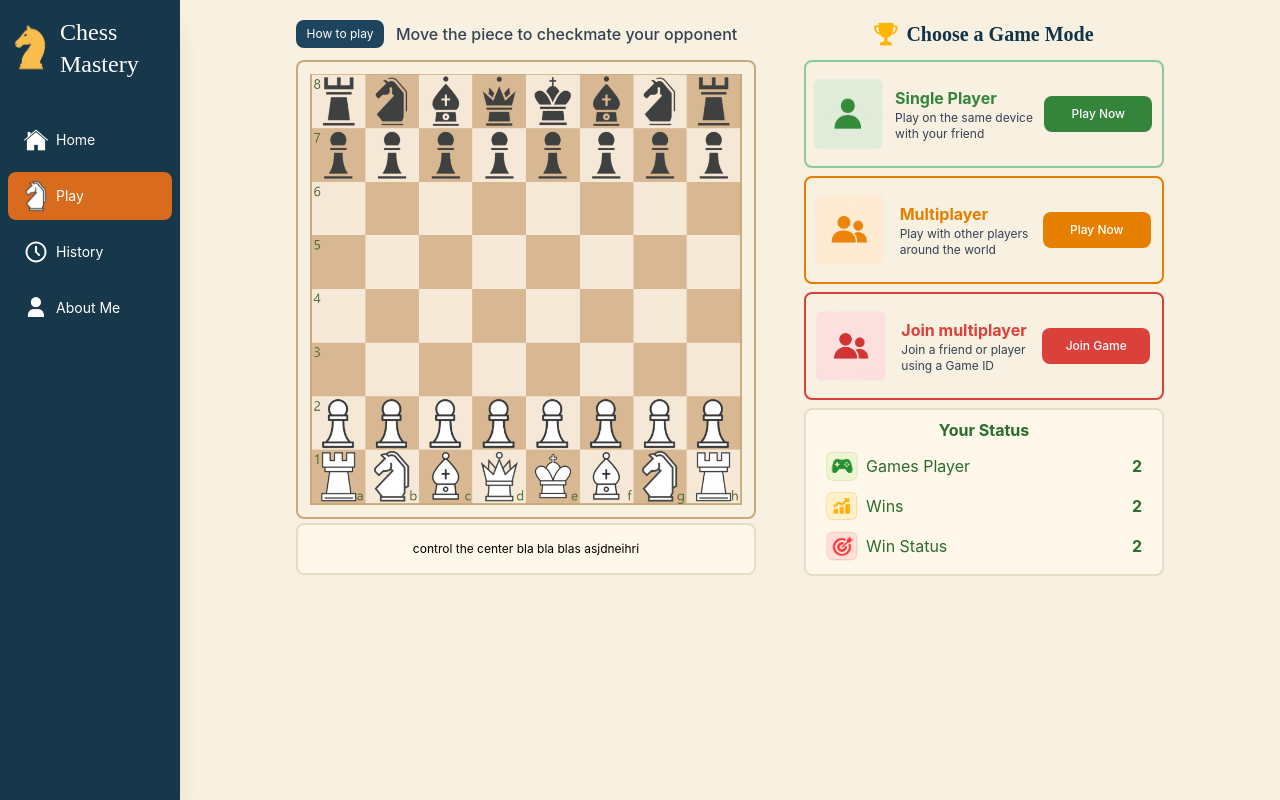
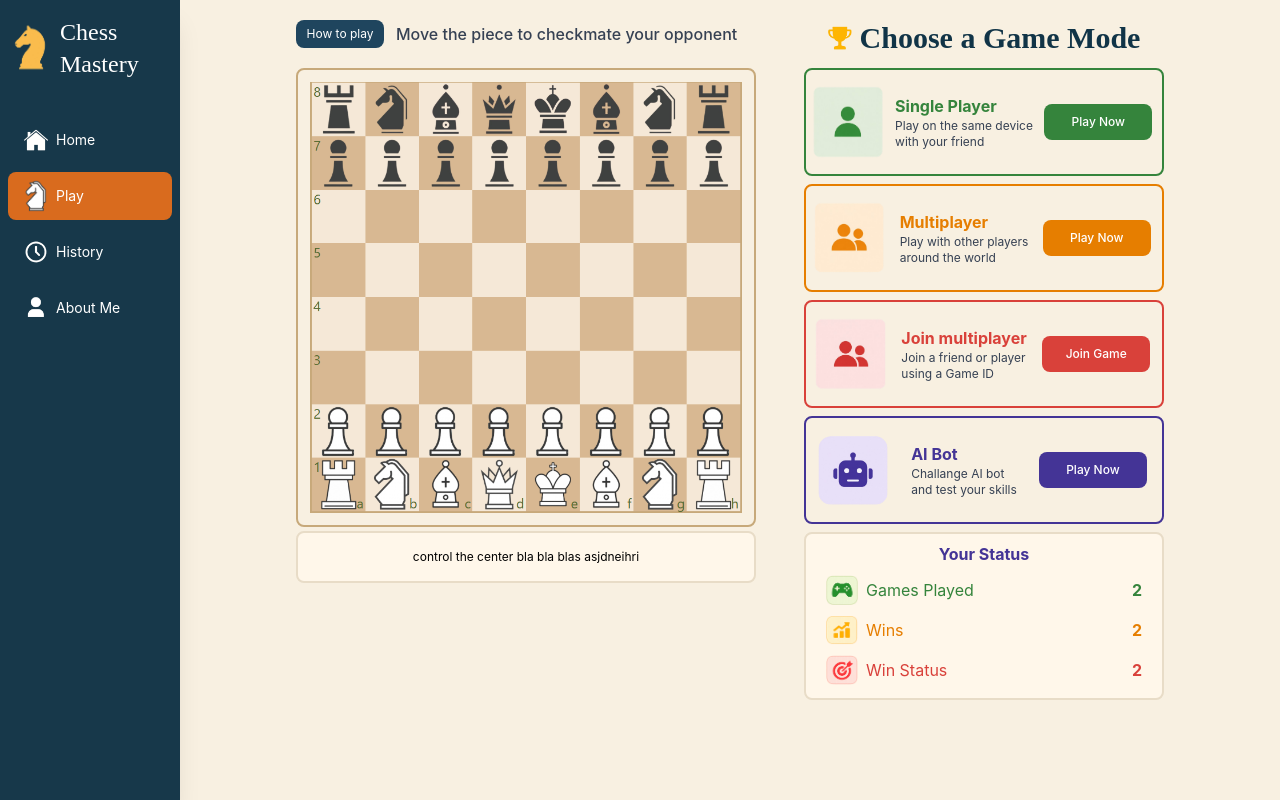
Before and after one commit to rameenali19/Chess-Game, a React (Vite) app: page /game in a window 1280 px wide. Both pictures are taken after a click on the button "No". Built offline with nearby package versions, Linux system fonts and the light colour scheme; no server answers.

Commit message:
added AI Bot div

```diff
--- a/src/Components/ModeSelectionButton.jsx
+++ b/src/Components/ModeSelectionButton.jsx
@@ -7,7 +7,7 @@ function ModeSelectionButton({ setMode }) {
       line2: "with your friend",
       buttonColor: "#35843C",
       textColor: "#35843C",
-      borderColor: "#8CCB99",
+      borderColor: "#35843C",
       mode: "single player",
       buttonText: "Play Now"
 
@@ -35,6 +35,17 @@ function ModeSelectionButton({ setMode }) {
       borderColor: "#D9413A",
       mode: "join",
       buttonText: "Join Game"
+    },
+    {
+      image: "/bluebutton.png",
+      title: "AI Bot",
+      line1: "Challange AI bot ",
+      line2: "and test your skills",
+      buttonColor: "#443496",
+      textColor: "#443496",
+      borderColor: "#443496",
+      mode: "join",
+      buttonText: "Play Now "
     }
   ]
 
--- a/src/Screens/ModeSelection.jsx
+++ b/src/Screens/ModeSelection.jsx
@@ -9,7 +9,7 @@ function ModeSelection({ mode, setMode }) {
 
       <div className=" flex flex-col h-full w-115 justify-center ">
 
-        <div className="flex items-center gap-3 w-full mb-3">
+        <div className="flex items-center gap-3 w-full mb-5">
 
           <button className="bg-[#1F455E] font-inter text-white rounded-lg w-22 h-7 text-xs">
             How to play
@@ -37,7 +37,7 @@ function ModeSelection({ mode, setMode }) {
               src="/trophy.png" alt="trophy image" >
             </img>
           </div>
-          <h1 className="font-cormorant text-xl font-bold flex text-[#113447] ">
+          <h1 className="font-cormorant text-3xl font-bold flex text-[#113447] ">
             Choose a Game Mode</h1>
         </div>
 
@@ -47,21 +47,21 @@ function ModeSelection({ mode, setMode }) {
           />
 
 
-          <div className="bg-[#FFF7EA] border-2 border-[#E8DCC7] w-90 h-42 flex flex-col gap-2 font-inter text-[#296c2e] rounded-lg px-2 py-2">
+          <div className="bg-[#FFF7EA] border-2 border-[#E8DCC7] w-90 h-42 flex flex-col gap-2 font-inter  rounded-lg px-2 py-2">
 
-            <div className="text-center font-bold">Your Status</div>
+            <div className="text-center font-bold text-[#443496]">Your Status</div>
 
-            <div className="flex justify-between items-center px-3">
+            <div className="flex justify-between items-center px-3 text-[#35843C]">
               <div className="flex items-center gap-2">
                 <img className="object-contain w-8 h-8 hover:scale-105 transition"
                   src="/status-controller.png" alt="controller image"
                 ></img>
-                <h1>Games Player</h1>
+                <h1>Games Played</h1>
               </div>
               <div className="font-bold">2</div>
             </div>
 
-            <div className="flex justify-between items-center px-3">
+            <div className="flex justify-between items-center px-3 text-[#E67E00]">
               <div className="flex items-center gap-2">
                 <img className="object-contain w-8 h-8 hover:scale-105 transition"
                   src="/status-win.png" alt="controller image"
@@ -71,7 +71,7 @@ function ModeSelection({ mode, setMode }) {
               <div className="font-bold">2</div>
             </div>
 
-            <div className="flex justify-between items-center px-3">
+            <div className="flex justify-between items-center px-3 text-[#D9413A]">
               <div className="flex items-center gap-2">
                 <img className="object-contain w-8 h-8 hover:scale-105 transition"
                   src="/status-win-rate.png" alt="controller image"
```
Also changed, not shown: public/bluebutton.png (added).
